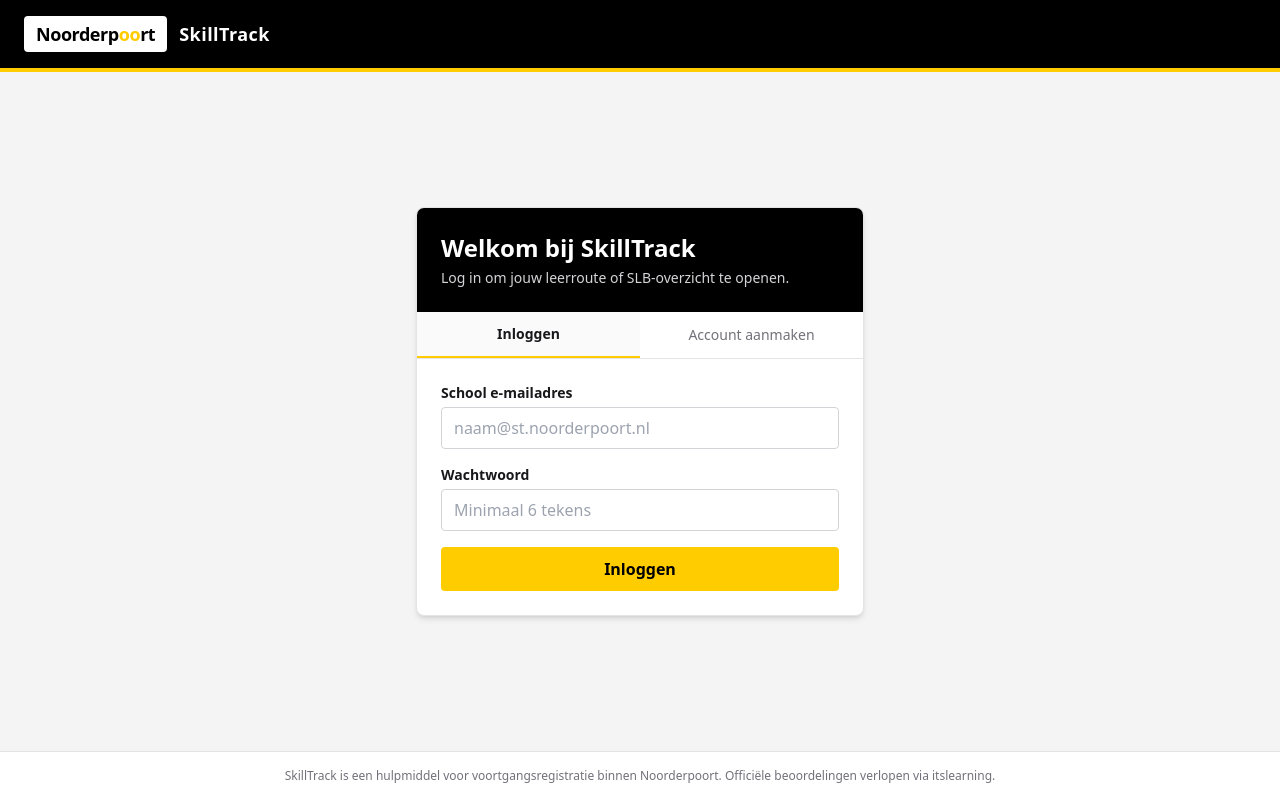
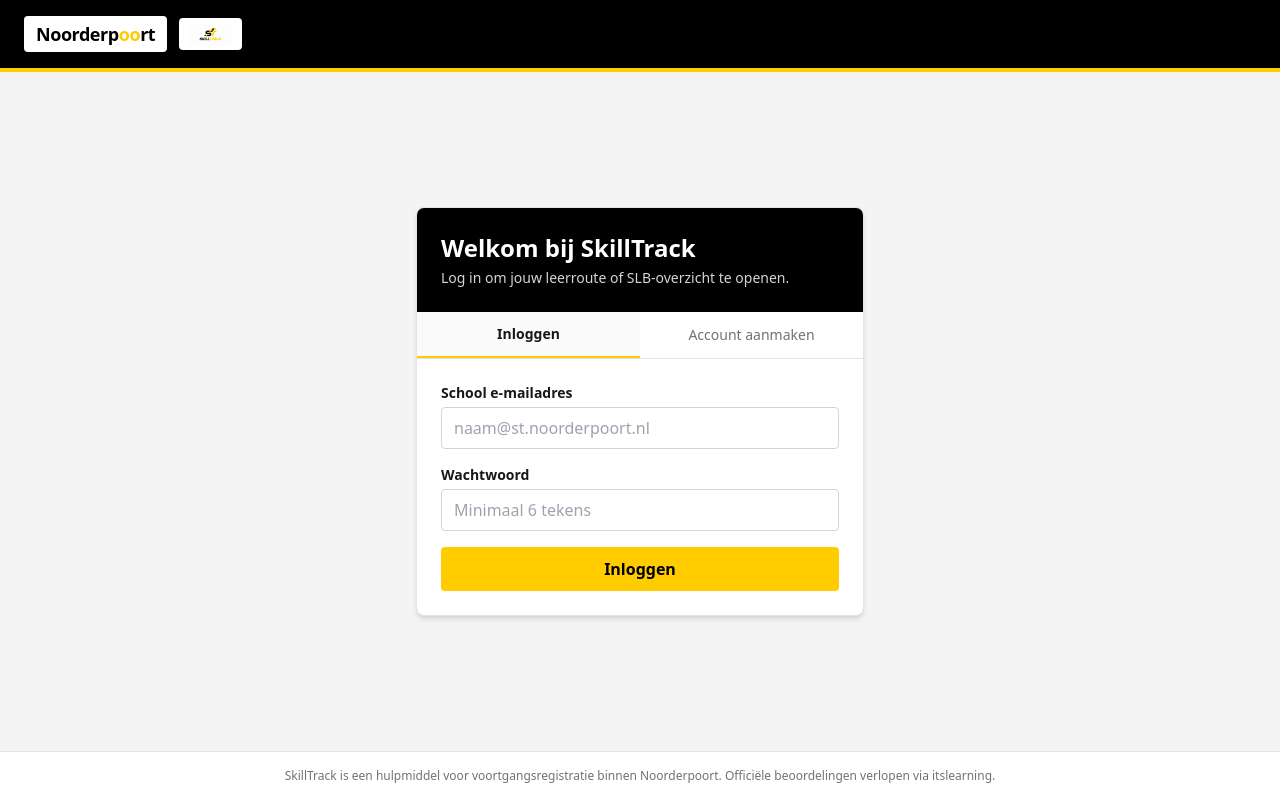
Before and after one commit to rejo-edu/skilltrack, a plain HTML site: page index.html in a window 1280 px wide. Drawn offline with nearby package versions, Linux system fonts and the light colour scheme.

Commit message:
Update index.html

```diff
--- a/index.html
+++ b/index.html
@@ -18,7 +18,8 @@
       <div class="bg-white px-3 py-1 rounded font-bold text-black tracking-tight text-lg">
         Noorderp<span class="text-[#FFCC00]">oo</span>rt
       </div>
-      <span class="font-semibold text-lg tracking-wide">SkillTrack</span>
+      <div class="bg-white px-2.5 py-1 rounded flex items-center">
+  <img src="logo-skilltrack.jpg" alt="SkillTrack" class="h-6 w-auto object-contain">
     </div>
     <button id="logoutBtn" onclick="uitloggen()" class="hidden text-sm bg-zinc-800 hover:bg-zinc-700 text-white px-4 py-2 rounded font-medium transition">
       Uitloggen
```
